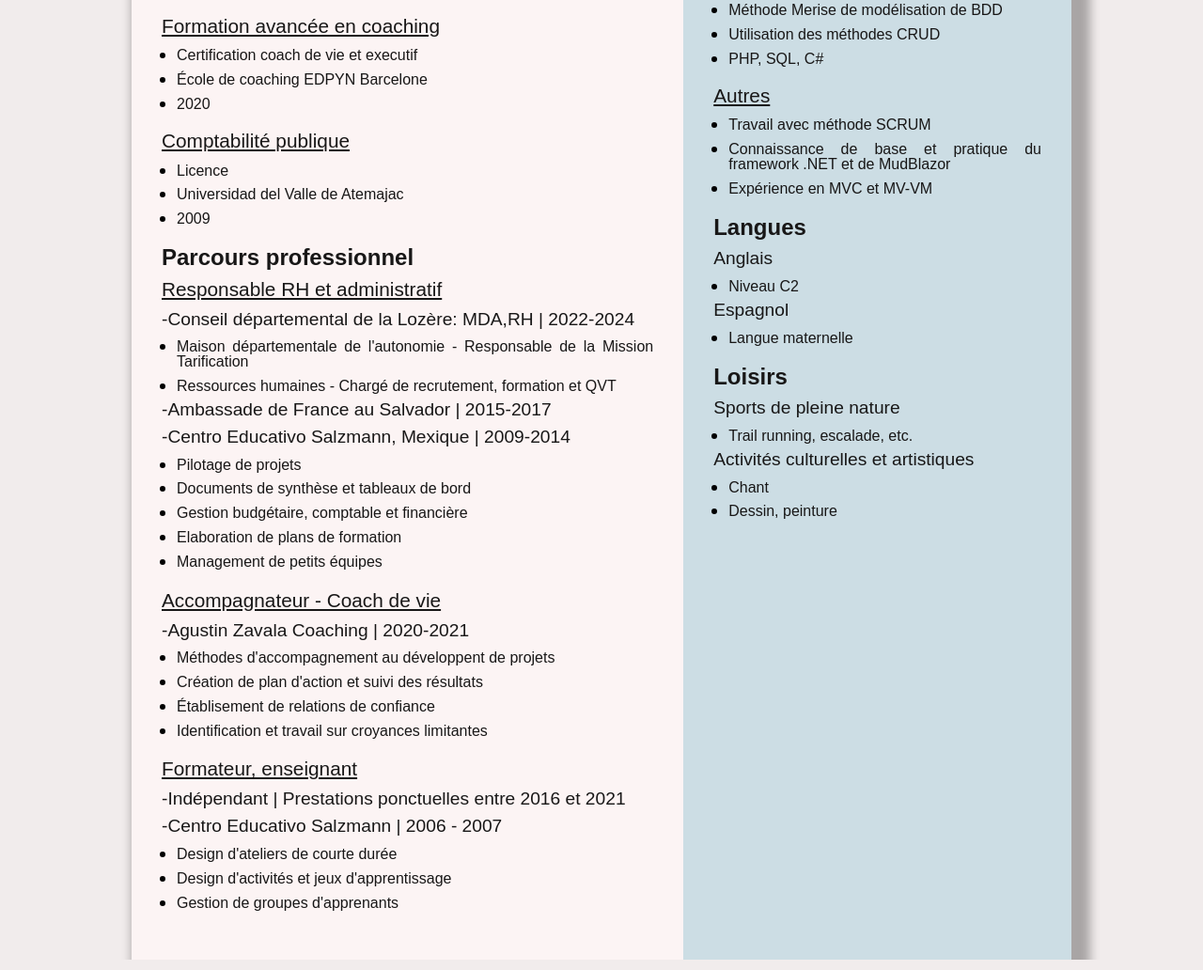
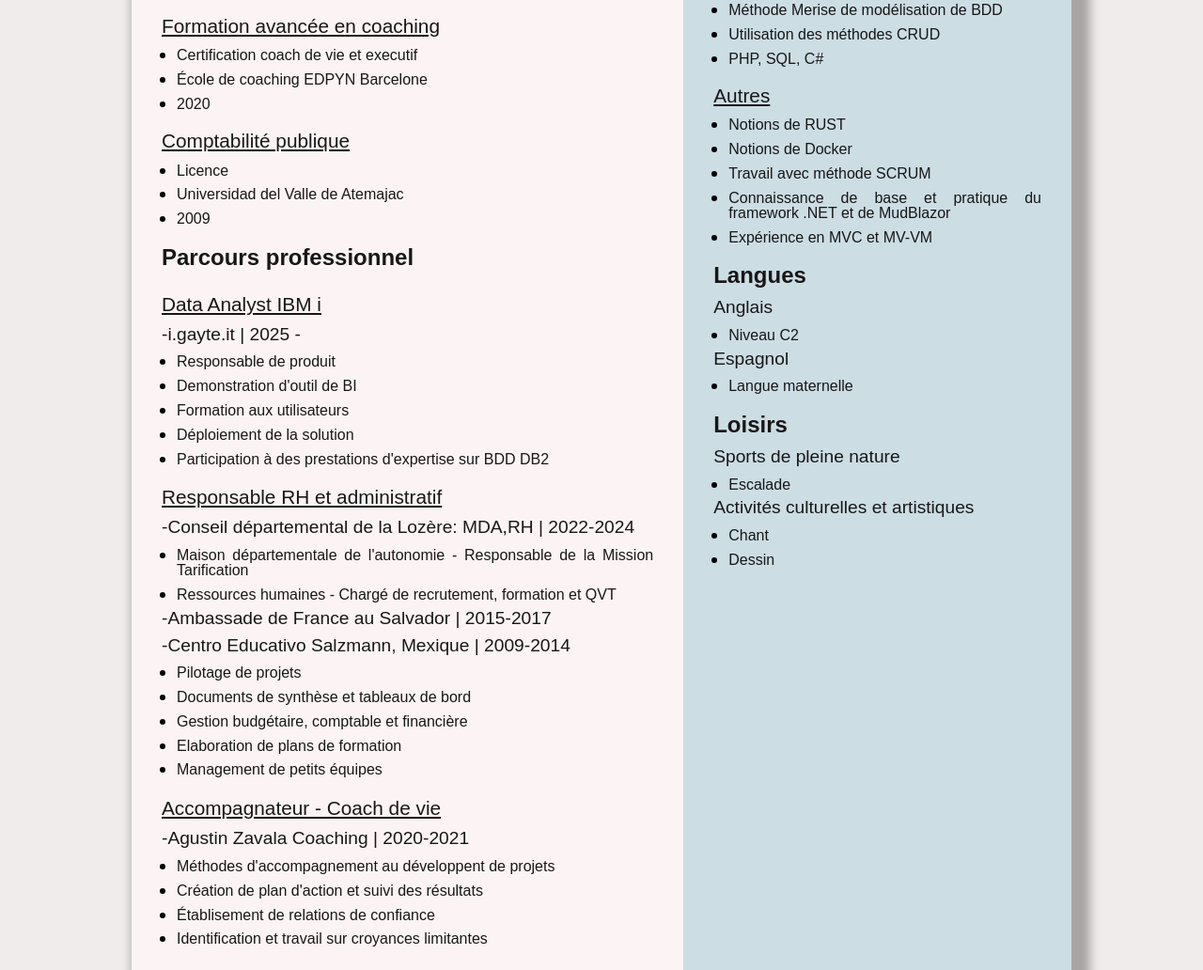
Before and after one commit to agustinZavalaAguilar/cv2_responsive, a plain HTML site: page index.html in a window 1280 px wide. Shown: the part 755-1787 px from the top of the page at 94% size. Drawn offline with Linux system fonts and the light colour scheme; a small style sheet from the web is missing.

Commit message:
Update index.html
MAJ avril 2025

```diff
--- a/index.html
+++ b/index.html
@@ -70,7 +70,23 @@
             </div>
             <div class="info-card">
                 <h2>Parcours professionnel</h2>
+            </div>
+                <!----------------------Dévéloppeur ------------------------------------------>
+            <div class="info-card">
+                <ul>
+                    <li><h3>Data Analyst IBM i</h3></li>
+                    <li><p>-i.gayte.it | 2025 -</p></li>
+                </ul>
+                <ul class="bullets">
+                    <li><p>Responsable de produit</p></li>
+                    <li><p>Demonstration d'outil de BI</p></li>
+                    <li><p>Formation aux utilisateurs</p></li>
+                    <li><p>Déploiement de la solution</p></li>
+                    <li><p>Participation à des prestations d'expertise sur BDD DB2 </p></li>
+                </ul>
+            </div>
             <!----------------Comptable, administrateur-------------------------------->
+            <div class="info-card">
                 <ul>
                     <li><h3>Responsable RH et administratif</h3></li>
                     <li><p>-Conseil départemental de la Lozère: MDA,RH | 2022-2024</p></li>
@@ -171,6 +187,8 @@
             <div class="info-card">
                 <h3>Autres</h3>
                 <ul class="bullets">
+                    <li><p>Notions de RUST</p></li>
+                    <li><p>Notions de Docker</p></li>
                     <li><p>Travail avec méthode SCRUM</p></li>
                     <li><p>Connaissance de base et pratique du framework .NET et de MudBlazor</p></li>
                     <li><p>Expérience en MVC et MV-VM</p></li>
@@ -195,13 +213,13 @@
                 <h2>Loisirs</h2>
                 <p>Sports de pleine nature</p>
                 <ul class="bullets">
-                    <li><p>Trail running, escalade, etc.</p></li>
+                    <li><p>Escalade</p></li>
 
                 </ul>
                 <p>Activités culturelles et artistiques</p>
                 <ul class="bullets">
                     <li><p>Chant </p></li>
-                    <li><p>Dessin, peinture</p></li>
+                    <li><p>Dessin</p></li>
                 </ul>
             </div>
         </div>
```
